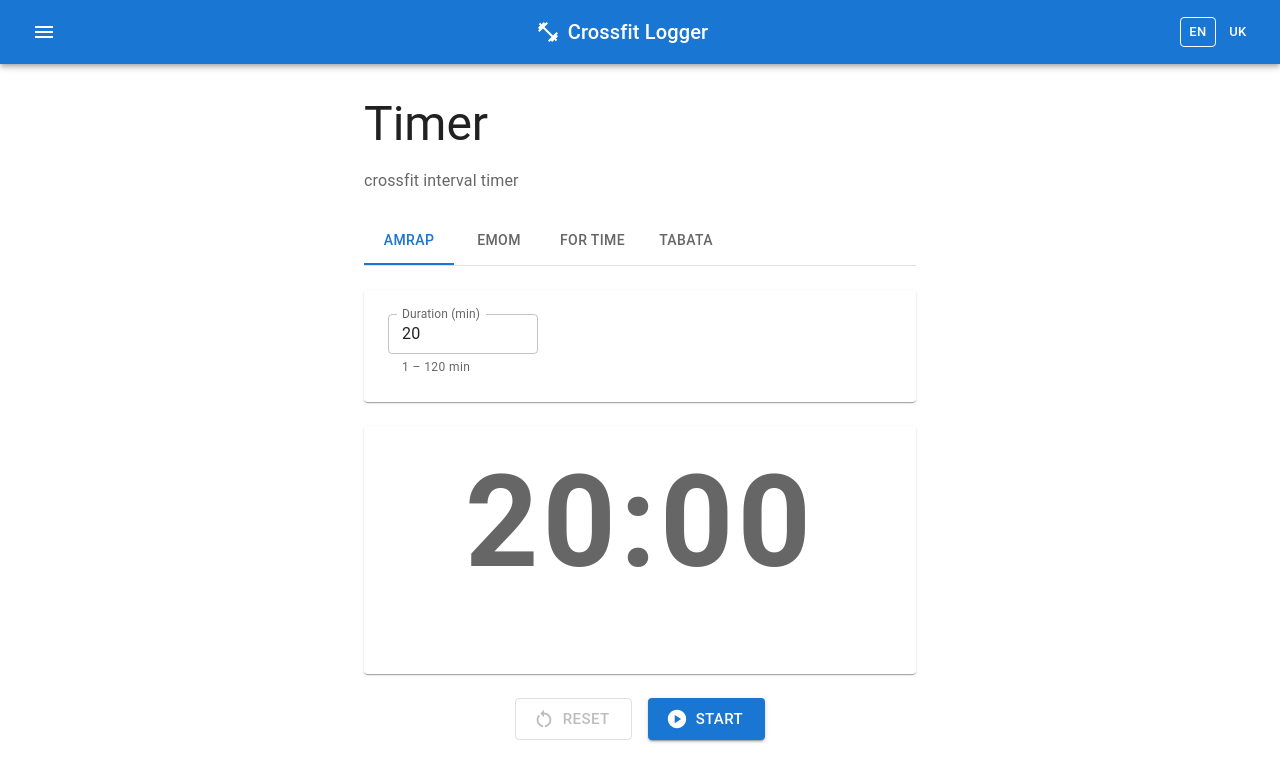
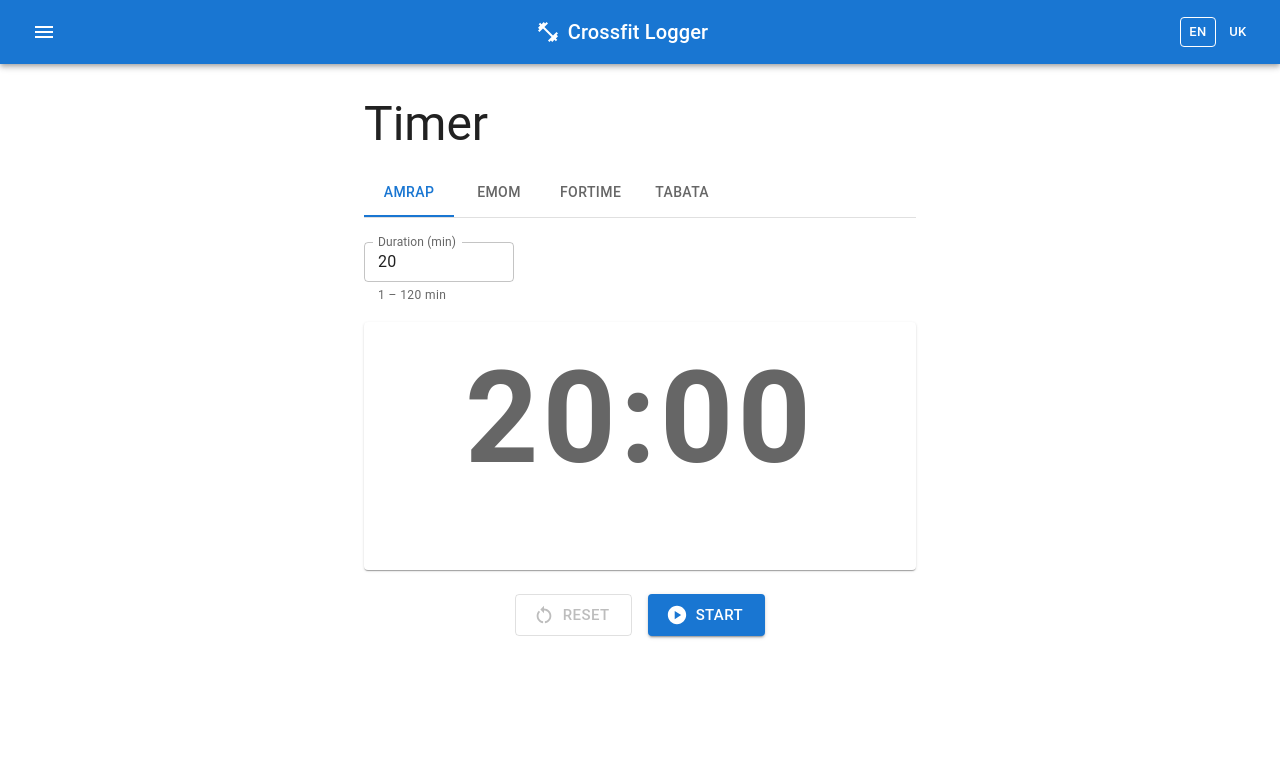
Before and after one commit to ArtemEkzarho/crossfit-logger, a React (Vite) app in the folder frontend/: page /timer in a window 1280 px wide. Shown: the top 782 px of the page. Built offline with nearby package versions, Linux system fonts and the light colour scheme; no server answers.

Commit message:
polishing and update read me

```diff
--- a/frontend/src/locales/en.json
+++ b/frontend/src/locales/en.json
@@ -123,13 +123,6 @@
   },
   "timer": {
     "title": "Timer",
-    "subtitle": "crossfit interval timer",
-    "mode": {
-      "amrap": "AMRAP",
-      "emom": "EMOM",
-      "forTime": "For Time",
-      "tabata": "Tabata"
-    },
     "config": {
       "forTimeHint": "Press Start and stop when you finish.",
       "work": "Work (sec)",
--- a/frontend/src/locales/uk.json
+++ b/frontend/src/locales/uk.json
@@ -123,13 +123,6 @@
   },
   "timer": {
     "title": "Таймер",
-    "subtitle": "таймер для CrossFit",
-    "mode": {
-      "amrap": "AMRAP",
-      "emom": "EMOM",
-      "forTime": "На час",
-      "tabata": "Табата"
-    },
     "config": {
       "forTimeHint": "Натисніть Старт і зупиніться, коли закінчите.",
       "work": "Робота (сек)",
--- a/frontend/src/pages/Timer/TimerConfig.tsx
+++ b/frontend/src/pages/Timer/TimerConfig.tsx
@@ -1,4 +1,4 @@
-import { Box, Paper, TextField, Typography } from '@mui/material'
+import { Box, TextField, Typography } from '@mui/material'
 import { useAtom, useAtomValue } from 'jotai'
 import { useTranslation } from 'react-i18next'
 import {
@@ -53,7 +53,7 @@ export default function TimerConfig() {
   const { t } = useTranslation()
 
   return (
-    <Paper sx={{ p: 3, mb: 3 }}>
+    <Box mb={2}>
       {mode === 'ForTime' ? (
         <Typography variant="body2" color="text.secondary">
           {t('timer.config.forTimeHint')}
@@ -95,6 +95,6 @@ export default function TimerConfig() {
           helperText={t('timer.config.durationHelper')}
         />
       )}
-    </Paper>
+    </Box>
   )
 }
--- a/frontend/src/pages/Timer/index.tsx
+++ b/frontend/src/pages/Timer/index.tsx
@@ -2,7 +2,9 @@ import { Box, Container, Tab, Tabs, Typography } from '@mui/material'
 import { useAtomValue, useSetAtom } from 'jotai'
 import { useEffect } from 'react'
 import { useTranslation } from 'react-i18next'
-import { playCountdown, playDone, playTransition } from './timerAudio'
+import TimerConfig from './TimerConfig'
+import TimerControls from './TimerControls'
+import TimerDisplay from './TimerDisplay'
 import {
   audioSignalAtom,
   isActiveAtom,
@@ -12,9 +14,7 @@ import {
   tickAtom,
   type Mode,
 } from './timerAtoms'
-import TimerConfig from './TimerConfig'
-import TimerControls from './TimerControls'
-import TimerDisplay from './TimerDisplay'
+import { playCountdown, playDone, playTransition } from './timerAudio'
 
 const MODES: Mode[] = ['AMRAP', 'EMOM', 'ForTime', 'Tabata']
 
@@ -26,13 +26,6 @@ export default function Timer() {
   const tick = useSetAtom(tickAtom)
   const setMode = useSetAtom(setModeAtom)
   const { t } = useTranslation()
-
-  const MODE_LABELS: Record<Mode, string> = {
-    AMRAP: t('timer.mode.amrap'),
-    EMOM: t('timer.mode.emom'),
-    ForTime: t('timer.mode.forTime'),
-    Tabata: t('timer.mode.tabata'),
-  }
 
   // Interval — runs during pre-start countdown and actual timer
   useEffect(() => {
@@ -55,10 +48,6 @@ export default function Timer() {
         <Typography variant="h3" component="h1" gutterBottom>
           {t('timer.title')}
         </Typography>
-        <Typography variant="body1" color="text.secondary" mb={3}>
-          {t('timer.subtitle')}
-        </Typography>
-
         <Tabs
           value={MODES.indexOf(mode)}
           onChange={(_, i) => setMode(MODES[i])}
@@ -67,10 +56,9 @@ export default function Timer() {
           sx={{ borderBottom: 1, borderColor: 'divider', mb: 3 }}
         >
           {MODES.map((m) => (
-            <Tab key={m} label={MODE_LABELS[m]} disabled={isActive} />
+            <Tab key={m} label={m} disabled={isActive} />
           ))}
         </Tabs>
-
         <TimerConfig />
         <TimerDisplay />
         <TimerControls />
```
